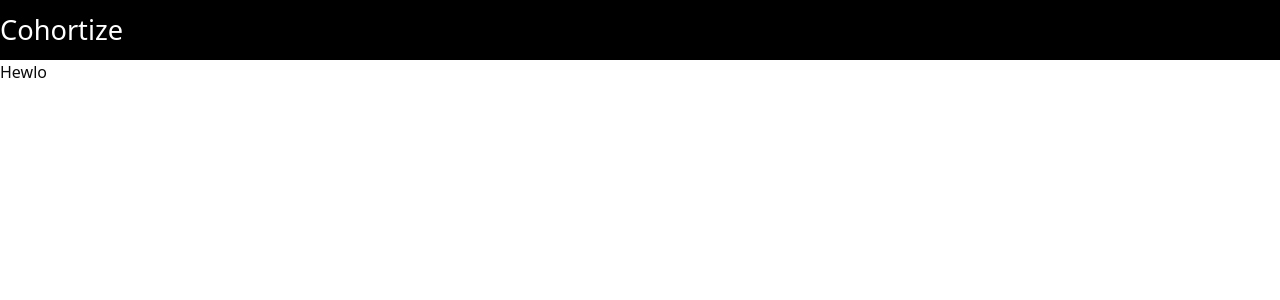
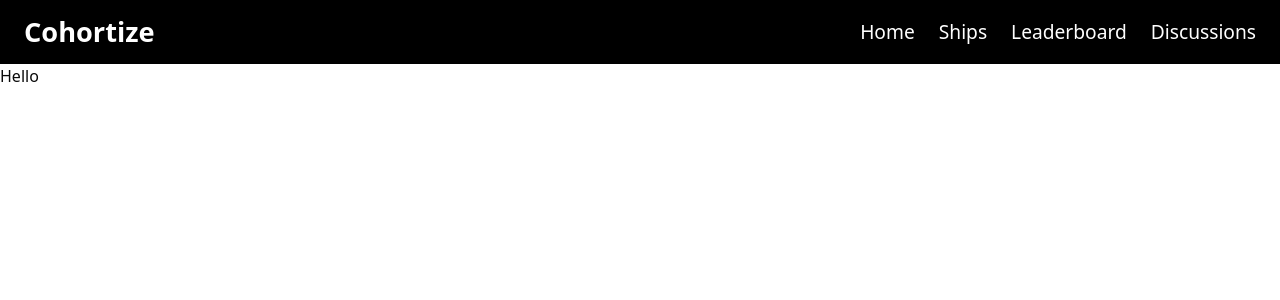
Before and after one commit to Cohortize/site, a React (Vite) app: page / in a window 1280 px wide. Shown: the top 300 px of the page. Built offline with nearby package versions, Linux system fonts and the light colour scheme.

Commit message:
basic navbar setup done

```diff
--- a/src/components/navbar.tsx
+++ b/src/components/navbar.tsx
@@ -1,11 +1,29 @@
 const Navbar = () => {
-    return(
-        <div className="bg-black h-15 flex flex-col justify-center">
-            <p className="text-white left-2.5 text-[1.7rem]">
-                Cohortize
-            </p>
-        </div>
-    );
-}
+  const navElements = [
+    { name: "Home", slug: "/" },
+    { name: "Ships", slug: "/ships" },
+    { name: "Leaderboard", slug: "/leaderboard" },
+    { name: "Discussions", slug: "/discussions" },
+  ];
 
-export default Navbar
+  return (
+    <nav className="bg-black h-16 flex items-center justify-between px-6">
+      <p className="text-white text-[1.7rem] font-semibold">
+        Cohortize
+      </p>
+      <div className="flex gap-6">
+        {navElements.map((item) => (
+          <a
+            key={item.slug}
+            href={item.slug}
+            className="text-white text-[1.2rem] hover:underline"
+          >
+            {item.name}
+          </a>
+        ))}
+      </div>
+    </nav>
+  );
+};
+
+export default Navbar;
--- a/src/pages/landing.tsx
+++ b/src/pages/landing.tsx
@@ -1,6 +1,6 @@
 const Landing = () => {
 return(
-    <div>Hewlo</div>
+    <div>Hello</div>
 );
 }
 
```
